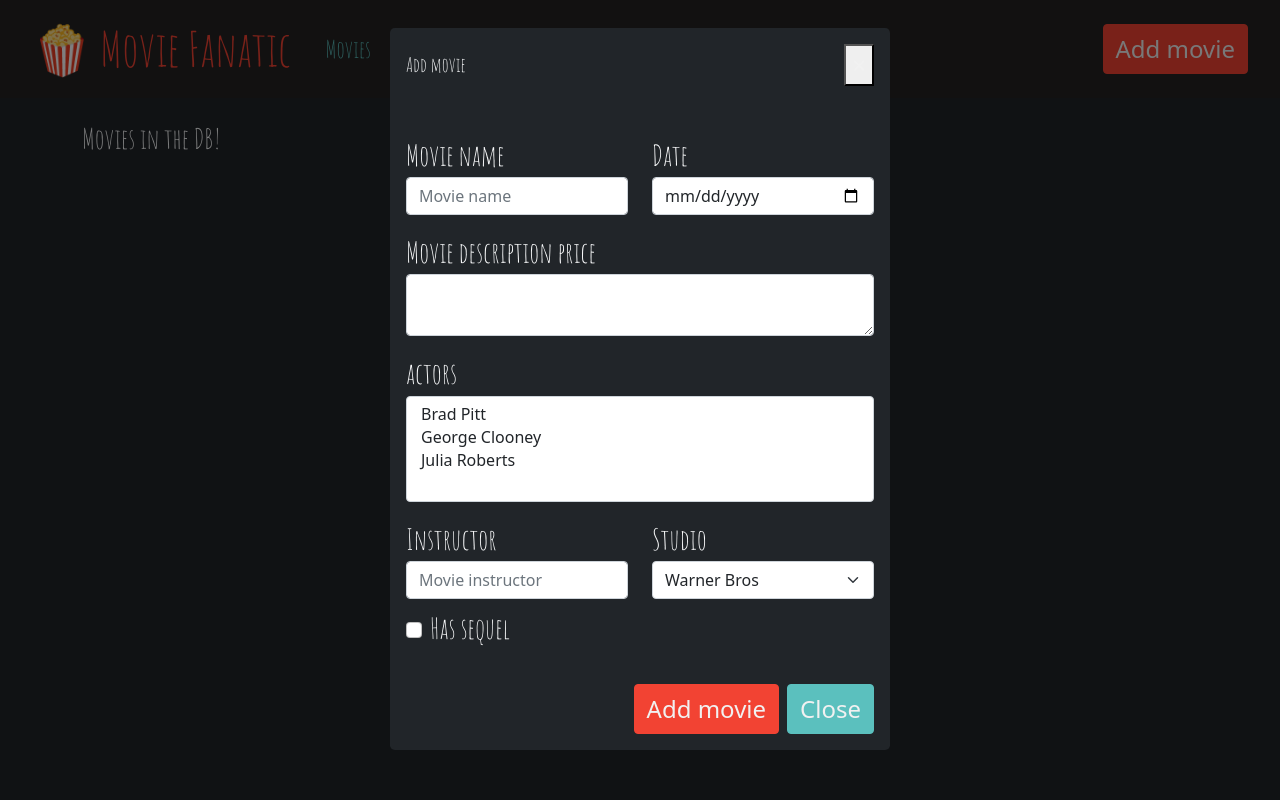
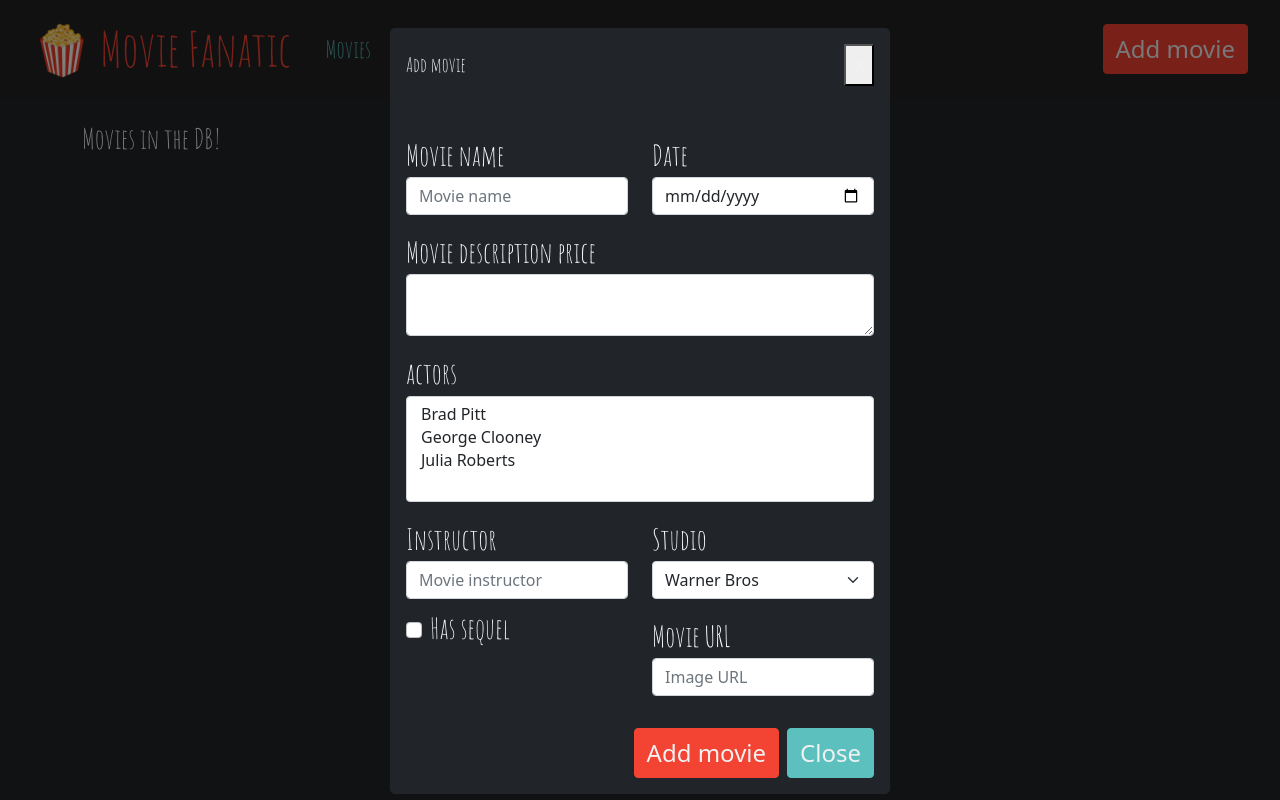
Before and after one commit to Lukdani/moviefanatic, a PHP site: page / in a window 1280 px wide, after a click on "Add movie". Run offline with PHP 8.4, Linux system fonts and the light colour scheme; data that the repository does not hold is empty; some libraries are stand-ins or nearby versions.

Commit message:
Added movie to php api and view

```diff
--- a/api/addMovie.php
+++ b/api/addMovie.php
@@ -8,7 +8,7 @@ if (!empty($_POST["data"])) {
         $implodedActors = implode(',', $data["actors"]);
     }
 
-    $sql = "INSERT INTO movies (movieName, movieDescription, createdDate, instructor, actors, owner, hasSequal ) VALUES(:movieName, :movieDescription, :createdDate, :instructor, :actors, :owner, :hasSequal)";
+    $sql = "INSERT INTO movies (movieName, movieDescription, createdDate, instructor, actors, owner, hasSequal, movieImg ) VALUES(:movieName, :movieDescription, :createdDate, :instructor, :actors, :owner, :hasSequal, :movieImg)";
 
     $bind = [
         ":movieName" => $data["movieName"],
@@ -17,7 +17,8 @@ if (!empty($_POST["data"])) {
         ":instructor" => $data["instructor"],
         ":actors" => $implodedActors,
         ":owner" => $data["owner"],
-        ":hasSequal" => $data["hasSequal"]
+        ":hasSequal" => $data["hasSequal"],
+        ":movieImg" => $data["movieImg"]
     ];
 
 $db->sql( $sql, $bind, false /* FALSE = Not a get request.*/);
--- a/includes/addMovie.php
+++ b/includes/addMovie.php
@@ -70,6 +70,11 @@
                                     </div>
 
                                 </div>
+                                <div class="form-group col-12 col-md-6">
+                                    <label for="movieImg">Movie URL</label>
+                                    <input type="text" name="data[movieImg]" id="movieImg" placeholder="Image URL"
+                                        class="form-control" />
+                                </div>
                             </div>
                         </div>
                     </div>
--- a/views/movieView.js
+++ b/views/movieView.js
@@ -36,6 +36,13 @@ class MovieView {
       ["movieList-item"],
       `movie-${movie.id}`
     );
+
+    movieContainer.appendChild(movieElement);
+
+    const movieImg = this.createElement("image", ["movie-img"], null);
+    movieImg.src = movie.movieImg;
+
+    movieElement.appendChild(movieImg);
     movieContainer.appendChild(movieElement);
 
     const movieHeader = this.createElement("h3", ["movie-header"], null);
```
